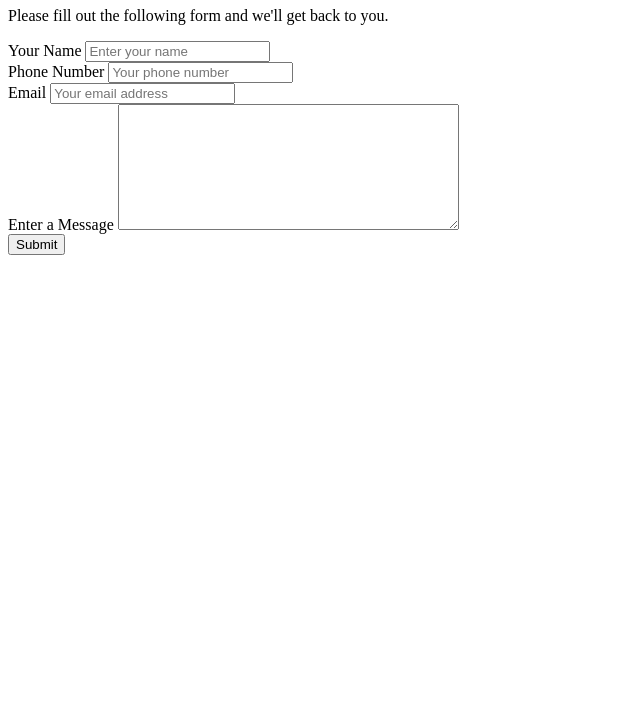
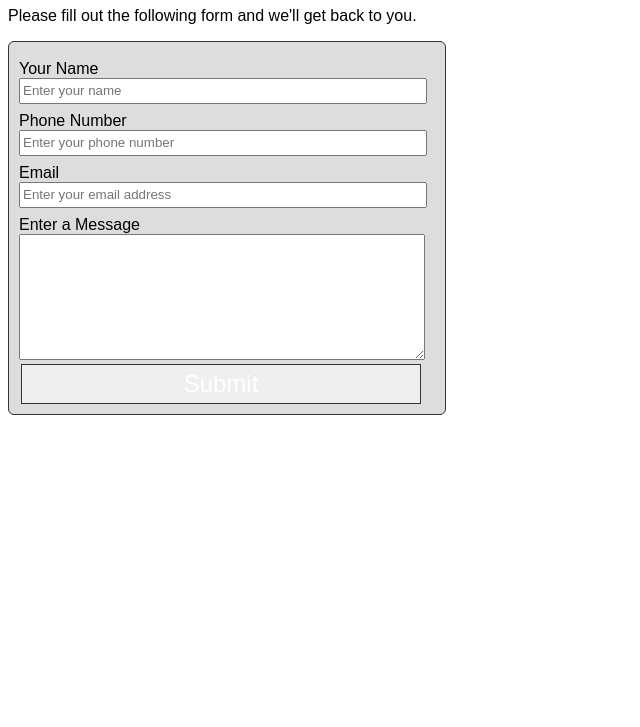
Before and after one commit to watzthisco/jslabs, a website: page solutions/lab04/contact.html in a window 1280 px wide. Shown: the part 73-800 px from the top of the page, without its empty margins (0-640 px from the left). Drawn offline with Linux system fonts and the light colour scheme.

Commit message:
working on lab4

```diff
--- a/solutions/lab04/contact.html
+++ b/solutions/lab04/contact.html
@@ -3,18 +3,18 @@
 <head>
     <meta charset="UTF-8">
     <title>Contact Us!</title>
-    <!--<link rel="stylesheet" href="css/main.css">-->
+    <link rel="stylesheet" href="css/main.css">
 </head>
 <body>
 <h1>Contact Us</h1>
-<p>Please fill out the following form and we'll get back to you.</>
+<p>Please fill out the following form and we'll get back to you.</p>
 <form method="GET" action="send.php">
     <div><label for="contact-name">Your Name</label>
     <input type="text" id="contact-name" placeholder="Enter your name" required></div>
     <div><label for="contact-phone">Phone Number</label>
-    <input type="tel" id="contact-phone" placeholder="Your phone number"></div>
+    <input type="tel" id="contact-phone" placeholder="Enter your phone number"></div>
     <div><label for="contact-email">Email</label>
-    <input type="email" id="contact-email" placeholder="Your email address"></div>
+    <input type="email" id="contact-email" placeholder="Enter your email address"></div>
     <div><label for="contact-notes">Enter a Message</label>
     <textarea id="contact-notes" cols="40" rows="8"></textarea></div>
     <div><input type="submit" id="contact-submit" value="Submit"></div>
```
Also changed, not shown: labs/lab04/contact.html (added, +11 -0 lines), index.html (renamed from src/index.html).
